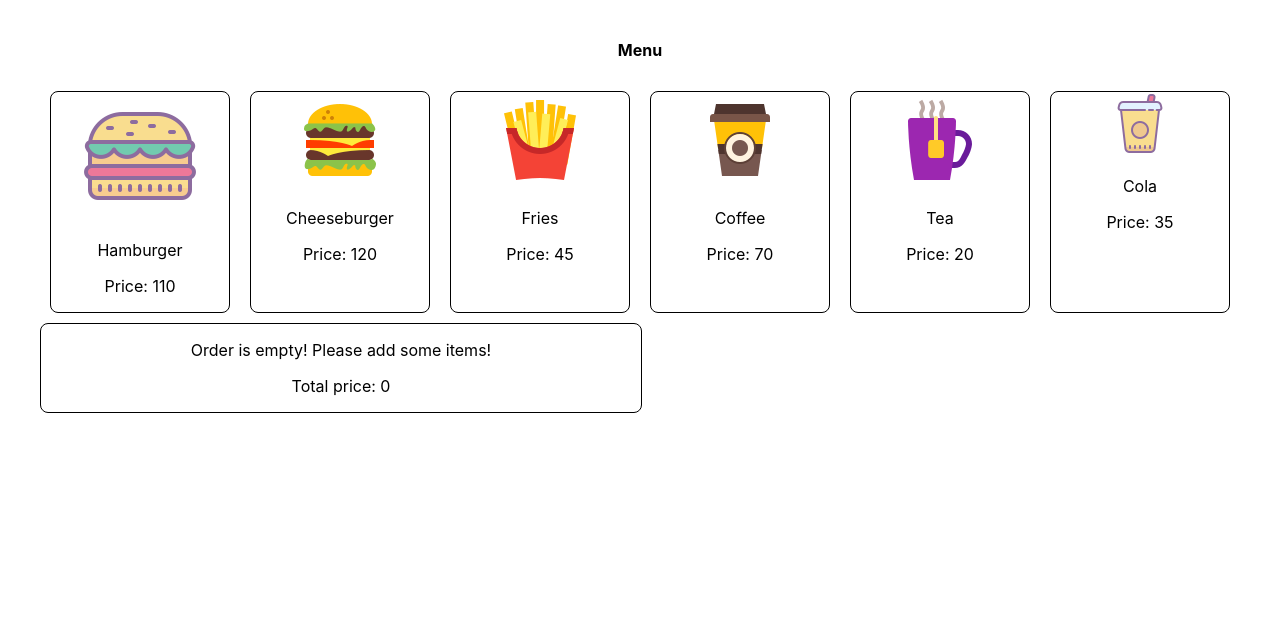
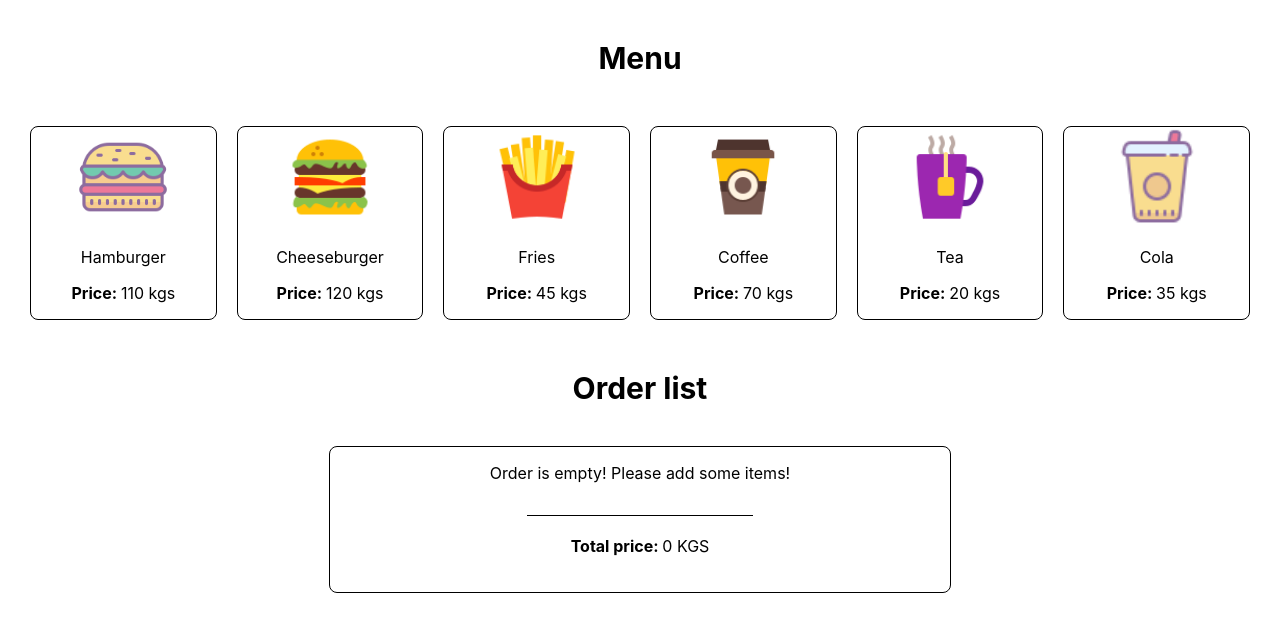
Before and after one commit to emambetakunova/js_group_3_exam_7_elza_mambetakunova, a React (Create React App) app: page / in a window 1280 px wide. Shown: the top 632 px of the page. Built offline with nearby package versions, Linux system fonts and the light colour scheme.

Commit message:
fix css bugs

```diff
--- a/src/App.css
+++ b/src/App.css
@@ -1,4 +1,4 @@
 .App {
-  margin: 40px;
+  margin: 20px;
   text-align: center;
 }
--- a/src/App.js
+++ b/src/App.js
@@ -73,7 +73,6 @@ class App extends Component {
             <div className="App">
                 <h4 className="menuItem">Menu</h4>
                 <div className="menu">
-
                     {POSITIONS.map((pos, key) =>
                         <Positions
                             key={key}
@@ -84,6 +83,7 @@ class App extends Component {
                         />
                     )}
                 </div>
+                <h4 className="menuItem">Order list</h4>
                 <div className="orderWrap">
                     <Order
                         initialText = {this.state.initialText}
--- a/src/components/OrderComponent/Order.css
+++ b/src/components/OrderComponent/Order.css
@@ -1,6 +1,30 @@
 .orderWrap {
     width: 50%;
+    margin-left: 50%;
+    transform: translateX(-50%);
     text-align: center;
     border: 1px solid #000;
     border-radius: 8px;
 }
+.totalPrice {
+    display: inline-block;
+    width: 30%;
+    border-top: 1px solid #000;
+    padding: 20px;
+}
+.orderDiv {
+    display: flex;
+    justify-content: space-between;
+    align-items: center;
+    margin-left: 50%;
+    transform: translateX(-50%);
+    width: 300px;
+}
+
+.orderDiv button {
+    border: none;
+    border-radius: 5px;
+    background: #ffbb42;
+    font-weight: bold;
+    padding: 5px;
+}
--- a/src/components/OrderComponent/Order.js
+++ b/src/components/OrderComponent/Order.js
@@ -7,14 +7,15 @@ const Order = props => {
             <p>{props.initialText}</p>
             {props.usedPositions.map((ing, key) => {
                 return (
-                    <div key={key}>
-                        {ing.name}
-                        {ing.count}
+                    <div className="orderDiv" key={key}>
+                        <p>{ing.name}</p>
+                        <span>{ing.count} x</span>
+                        <span>{ing.price} kgs</span>
                         <button onClick={() => props.remove(key)}>X</button>
                     </div>
                 )
             })}
-            <p>Total price: {props.total}</p>
+            <p className="totalPrice"><b>Total price: </b>{props.total} KGS</p>
         </div>
     )
 };
--- a/src/components/PositionsComponent/Positions.css
+++ b/src/components/PositionsComponent/Positions.css
@@ -3,7 +3,7 @@
     justify-content: space-between;
 }
 .menuItem {
-
+    font-size: 30px;
 }
 .position {
     border: 1px solid #000;
@@ -11,3 +11,7 @@
     width: 30%;
     margin: 10px;
 }
+.menu img {
+    width: 100px;
+    height: 100px;
+}
--- a/src/components/PositionsComponent/Positions.js
+++ b/src/components/PositionsComponent/Positions.js
@@ -7,7 +7,7 @@ const Positions = props => {
             <div onClick={props.onClick}>
                 <img src={props.image} alt=""/>
                 <p>{props.name}</p>
-                <p>Price: {props.price}</p>
+                <p><b>Price: </b>{props.price} kgs</p>
             </div>
         </div>
     )
```
